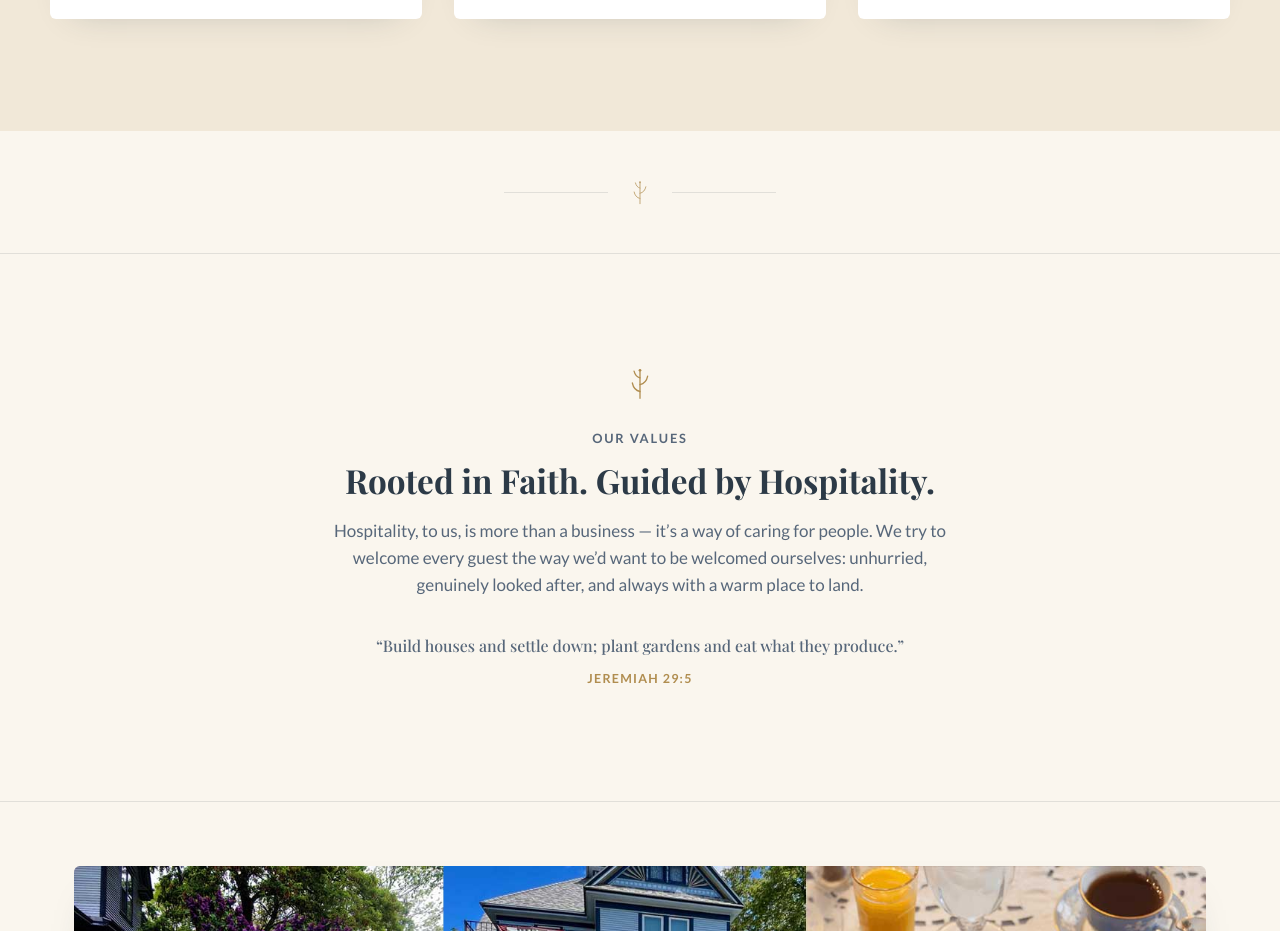
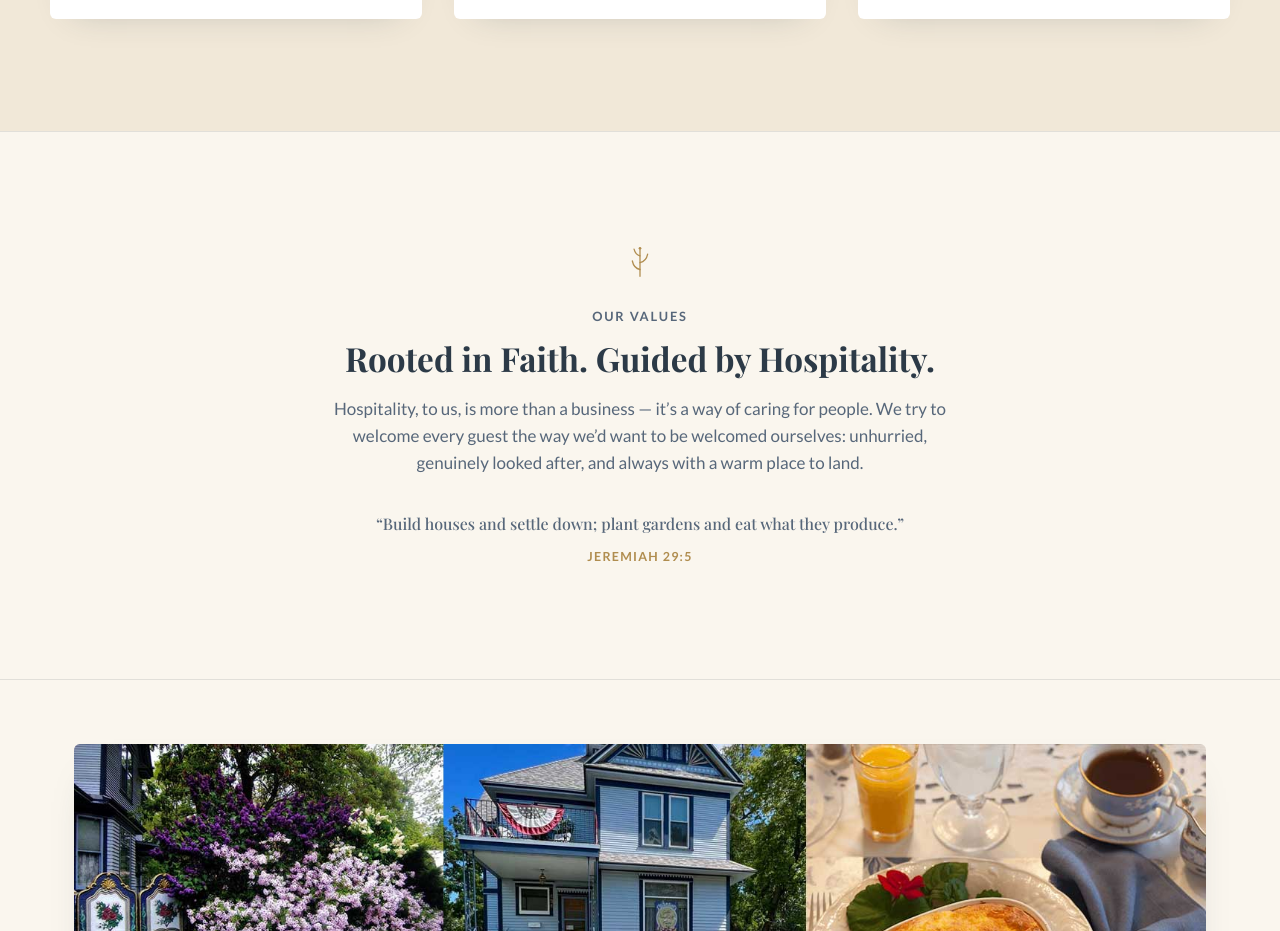
Before and after one commit to Gorda74/garden-gate-mockup, a React (Vite) app: page / in a window 1280 px wide. Shown: the part 6800-7731 px from the top of the page. Built offline with nearby package versions, Linux system fonts and the light colour scheme; a web font is replaced by a local one.

Commit message:
Remove duplicate leaf divider above Faith section

```diff
--- a/src/App.jsx
+++ b/src/App.jsx
@@ -355,7 +355,7 @@ export default function App() {
           </div>
         </section>
 
-        <LeafDivider />
+
 
         <section id="faith" className="faith">
           <Reveal className="faith__inner">
```
